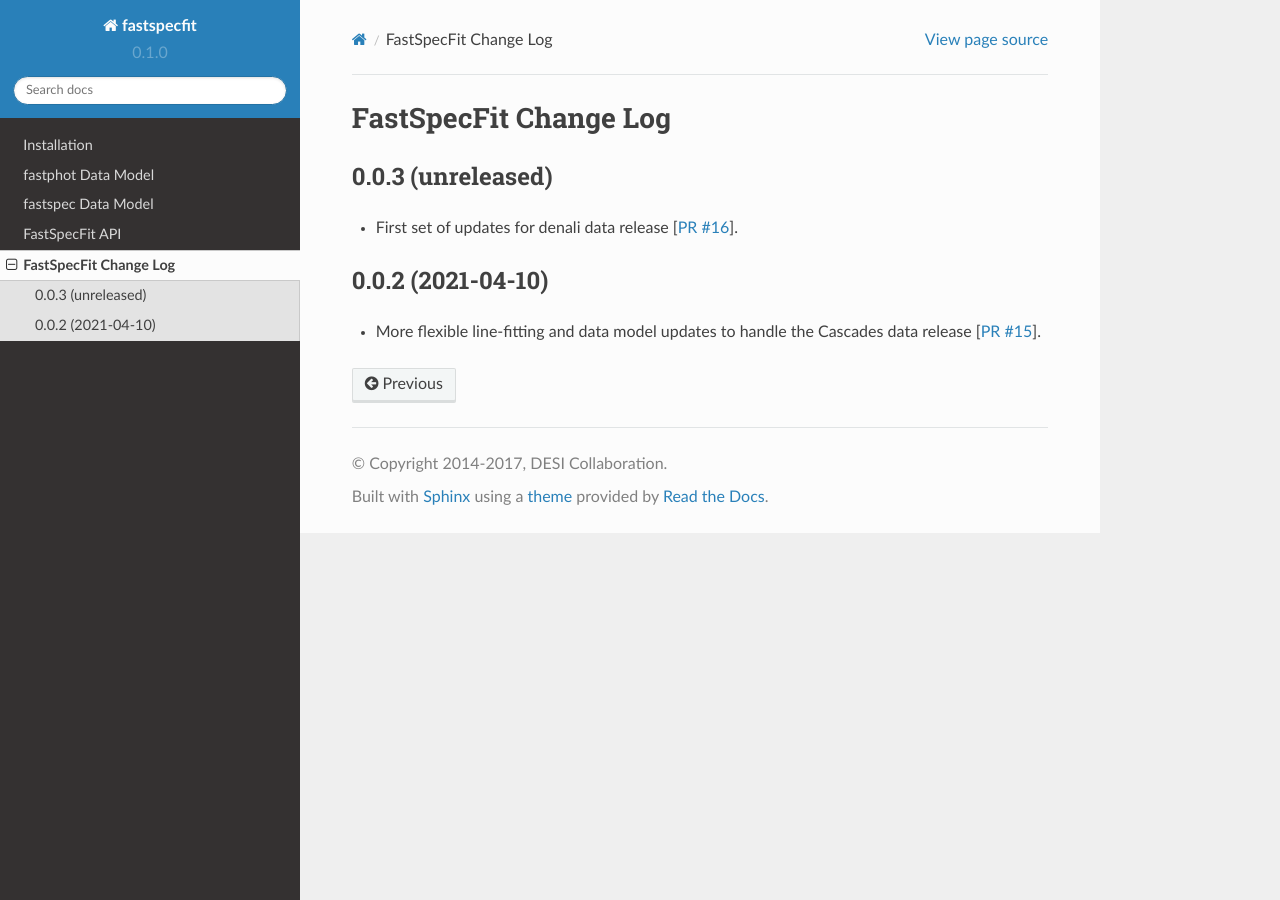
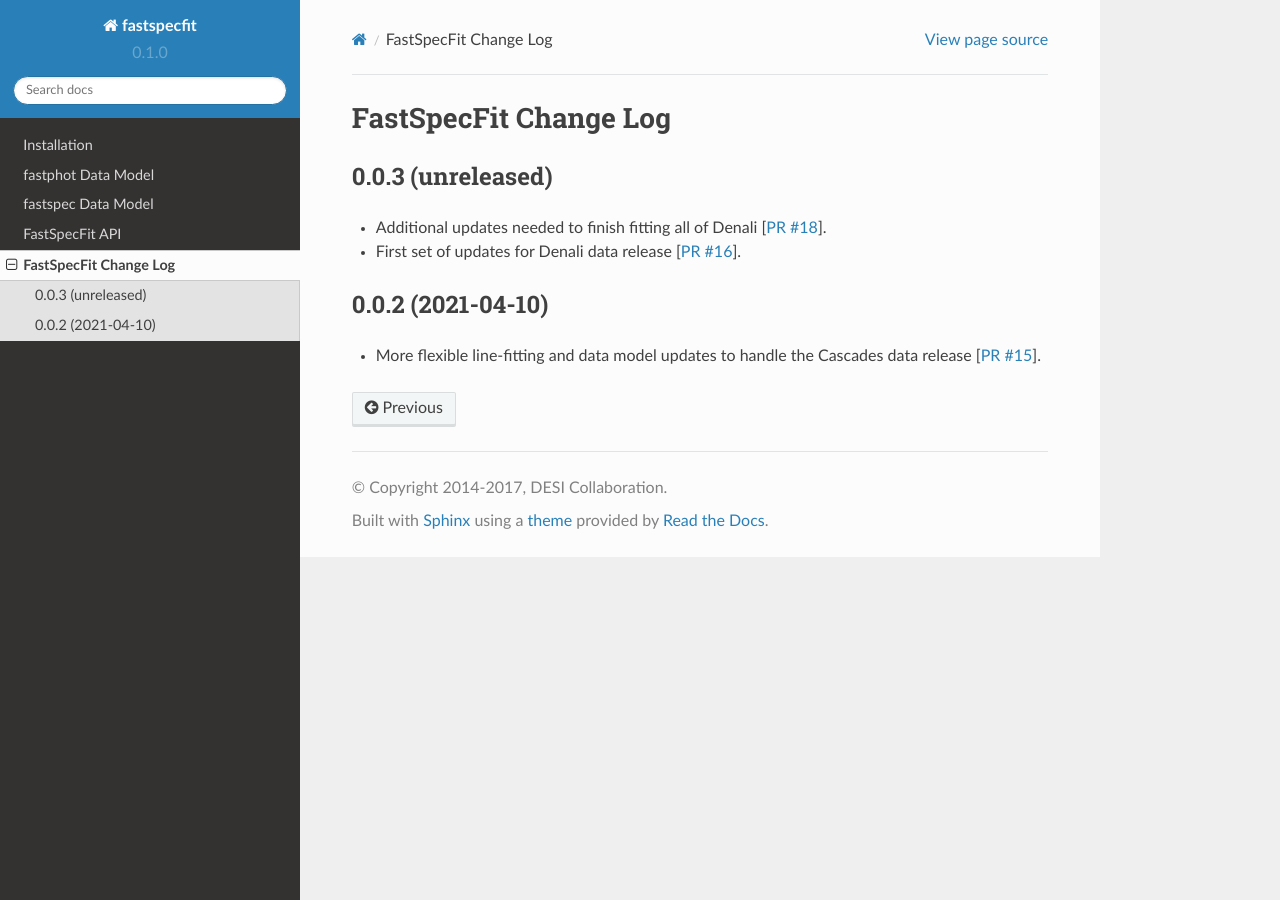
Before and after one commit to desihub/fastspecfit, a Sphinx documentation site: the page built from doc/changes.rst, in a window 1280 px wide. Built offline with Sphinx 7.4.7 and the Read the Docs theme 2.0.0, drawn with Linux system fonts in a browser that asks for light colours.

Commit message:
update change log [ci skip]

```diff
--- a/doc/changes.rst
+++ b/doc/changes.rst
@@ -5,9 +5,11 @@ FastSpecFit Change Log
 0.0.3 (unreleased)
 -------------------
 
-* First set of updates for denali data release [`PR #16`_].
+* Additional updates needed to finish fitting all of Denali [`PR #18`_].
+* First set of updates for Denali data release [`PR #16`_].
 
 .. _`PR #16`: https://github.com/desihub/fastspecfit/pull/16
+.. _`PR #18`: https://github.com/desihub/fastspecfit/pull/18
 
 
 0.0.2 (2021-04-10)
```
